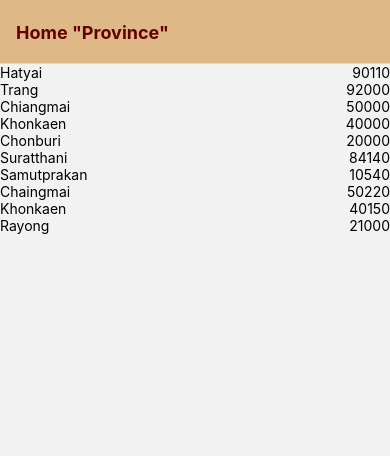
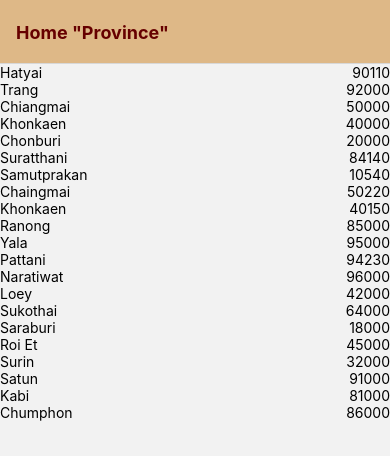
Before and after one commit to SahingkarnSuksabai/3SA04_63471, a React Native app: screen /Home in a window 390 px wide. Shown: the top 456 px of the page. Built offline with nearby package versions, Linux system fonts and the light colour scheme.

Commit message:
PART6 ADD2 PROVINCE

```diff
--- a/screen/ZipCodeScreen.js
+++ b/screen/ZipCodeScreen.js
@@ -13,7 +13,18 @@ const availableZipItems = [
     { place: 'Samutprakan', code: '10540' },
     { place: 'Chaingmai', code: '50220' },
     { place: 'Khonkaen', code: '40150' },
-    { place: 'Rayong', code: '21000' },
+    { place: 'Ranong', code: '85000' },
+    { place: 'Yala', code: '95000' },
+    { place: 'Pattani', code: '94230' },
+    { place: 'Naratiwat', code: '96000' },
+    { place: 'Loey', code: '42000' },
+    { place: 'Sukothai', code: '64000' },
+    { place: 'Saraburi', code: '18000' },
+    { place: 'Roi Et', code: '45000' },
+    { place: 'Surin', code: '32000' },
+    { place: 'Satun', code: '91000' },
+    { place: 'Kabi', code: '81000' },
+    { place: 'Chumphon', code: '86000' },
    ]
 
 const ZipItem = ({place, code, navigation}) => (
```
